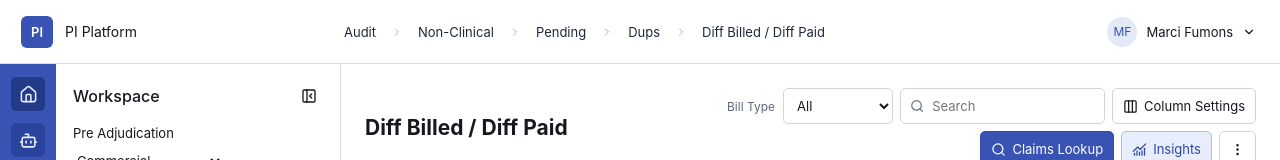
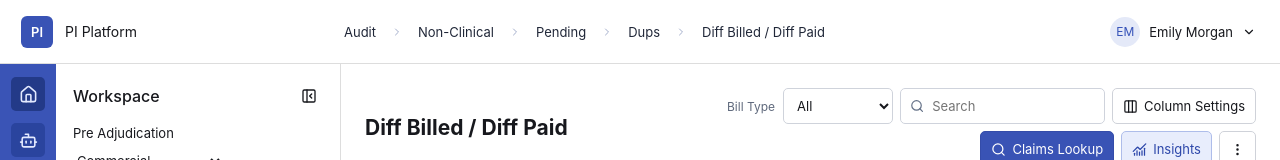
Before and after one commit to toolbugminus/pi-platform, a React (Vite) app: page / in a window 1280 px wide. Shown: the top 160 px of the page. Built offline with nearby package versions, Linux system fonts and the light colour scheme.

Commit message:
Rename demo account to Emily Morgan

```diff
--- a/src/App.jsx
+++ b/src/App.jsx
@@ -142,7 +142,7 @@ function ask(value){const q=(value||chatText).trim();if(!q)return;const a=/dupli
 const cobQueue=['Positive CMS Validation','Positive COM Validation'].includes(s.queue);
 const intakeQueue=intakeQueues.includes(s.queue);
 const trail=s.module==='Guidelines'?['Guidelines']:intakeQueue?['Pre Audit','Validation','Member Validation',s.queue.startsWith('CMS')?'CMS':'Commercial',s.queue]:cobQueue?['Audit','COB/TPL','Member Identification',s.queue]:['Audit','Non-Clinical',label(s.stage),'Dups',s.queue];
-return <div className="app"><div className="top"><button className="brand" onClick={()=>change({module:'Claims',claimId:null})}><i>PI</i>PI Platform</button><nav className="crumb">{trail.map((n,i)=><React.Fragment key={i}>{i>0&&<ChevronRight size={12}/>}<button onClick={()=>change({module:'Claims',claimId:null})}>{n}</button></React.Fragment>)}</nav><div className="account"><span>MF</span>Marci Fumons <ChevronDown size={14}/></div></div>
+return <div className="app"><div className="top"><button className="brand" onClick={()=>change({module:'Claims',claimId:null})}><i>PI</i>PI Platform</button><nav className="crumb">{trail.map((n,i)=><React.Fragment key={i}>{i>0&&<ChevronRight size={12}/>}<button onClick={()=>change({module:'Claims',claimId:null})}>{n}</button></React.Fragment>)}</nav><div className="account"><span>EM</span>Emily Morgan <ChevronDown size={14}/></div></div>
 <div className="layout"><div className="rail">{s.collapsed&&s.module!=='Guidelines'&&<button type="button" className="workspace-expand" title="Expand workspace navigation" aria-label="Expand workspace navigation" onClick={()=>change({collapsed:false})}><PanelLeftOpen size={19}/></button>}{[[Home,'Claims'],[Bot,'AI'],[BookOpen,'Guidelines'],[Bell,'Notifications'],[Eye,'Pre Audit'],[Settings,'Settings']].map(([Icon,n])=><button key={n} title={n} className={s.module===n?'active':''} onClick={()=>{if(n==='AI'){if(claim)change({chatOpen:!s.chatOpen});else flash('Open a claim to access the assistant')}else if(n==='Notifications')flash('No new notifications');else change({module:n==='Pre Audit'?'Claims':n,claimId:null})}}><Icon size={19}/></button>)}</div>
 {s.module==='Guidelines'?<div className="guidelines"><aside><h3>Guidelines</h3>{['Clinical','CHF','Sepsis','Medical Necessity','Investigational Services','Medical','Reimbursements','72 Hour Rule','Vent 96 Hour','Duplicates','Global','Bundling','NCD','LCD'].map(n=><button key={n} className={n===s.guideline?'active':''} onClick={()=>change({guideline:n})}>{n}</button>)}</aside><main><div className="toolbar"><input placeholder="Search within document"/><Btn onClick={()=>download('guideline-demo.txt','Illustrative '+s.guideline+' reference. Not clinical guidance.')} Icon={Download}>Export</Btn></div><article><small>Guidelines / Clinical / {s.guideline}</small><h1>{s.guideline==='CHF'?'Acute Congestive Heart Failure':s.guideline}</h1><div className="warning">Reference example, not verified clinical policy.</div><h2>Criteria and requirements</h2><p>Demonstration content requires client policy approval before clinical use.</p><h3>Major Criteria</h3><ul><li>Paroxysmal nocturnal dyspnea</li><li>Orthopnea</li><li>Pulmonary rales / crackles</li><li>Elevated jugular venous pressure</li><li>Pulmonary edema on chest X-ray</li></ul><h3>Minor Criteria</h3><ul><li>Bilateral leg edema</li><li>Nocturnal cough</li><li>Dyspnea on ordinary exertion</li><li>Hepatomegaly</li><li>Pleural effusion</li></ul><p>Guideline reference: illustrative prototype only.</p></article></main></div>:<>
 <aside className={'sidebar'+(s.collapsed?' collapsed':'')}><div className="side-title"><h3>{s.collapsed?'':'Workspace'}</h3><button onClick={()=>change({collapsed:!s.collapsed})}>{s.collapsed?<PanelLeftOpen size={16}/>:<PanelLeftClose size={16}/>}</button></div>{!s.collapsed&&<><div className="workspace">Pre Adjudication<select defaultValue="Commercial"><option>Commercial</option><option>CMS</option><option>Medicaid</option></select></div><div className="tree"><Nodes nodes={tree} s={s} change={change} nav={nav}/></div></>}</aside>
```
